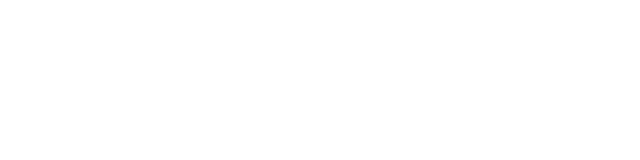
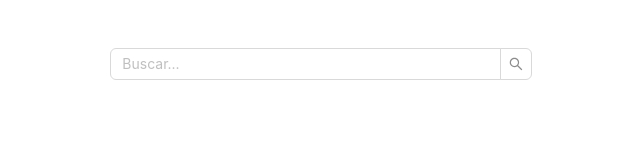
Before and after one commit to gerard-asuncion/practica-redux-pokemon, a React (Vite) app: page / in a window 1280 px wide. Shown: the top 160 px of the page, without its empty margins (319-959 px from the left). Built offline with nearby package versions, Linux system fonts and the light colour scheme.

Commit message:
feat: created Searcher component

```diff
--- a/package.json
+++ b/package.json
@@ -10,6 +10,8 @@
     "preview": "vite preview"
   },
   "dependencies": {
+    "@ant-design/icons": "^6.0.2",
+    "antd": "^5.27.4",
     "react": "^19.1.1",
     "react-dom": "^19.1.1"
   },
--- a/src/App.css
+++ b/src/App.css
@@ -0,0 +1,3 @@
+.App {
+    margin-top: 3rem;
+}
--- a/src/App.jsx
+++ b/src/App.jsx
@@ -1,12 +1,15 @@
-import { useState } from 'react'
+import { Col } from 'antd'
+import Searcher from './components/Searcher'
 import './App.css'
 
 function App() {
 
   return (
-    <>
-
-    </>
+    <div className='App'>
+      <Col span={8} offset={8}>
+        <Searcher />
+      </Col>
+    </div>
   )
 }
 
--- /dev/null
+++ b/src/components/Searcher.jsx
@@ -0,0 +1,7 @@
+import { Input } from 'antd'
+
+const Searcher = () => {
+  return <Input.Search placeholder='Buscar...' />
+}
+
+export default Searcher
```
Also changed, not shown: 1 other file (tests, documents, lock files or other folders).
